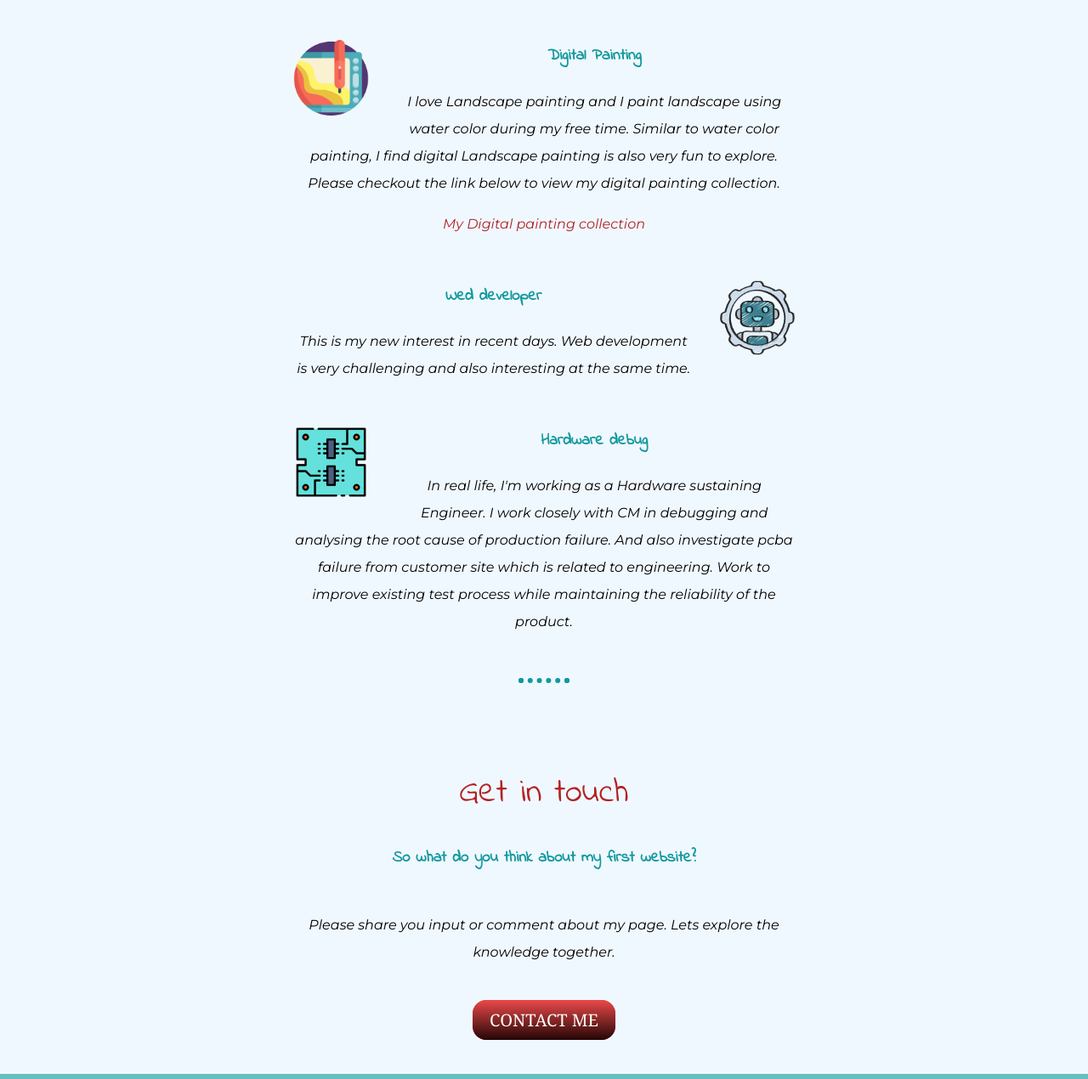
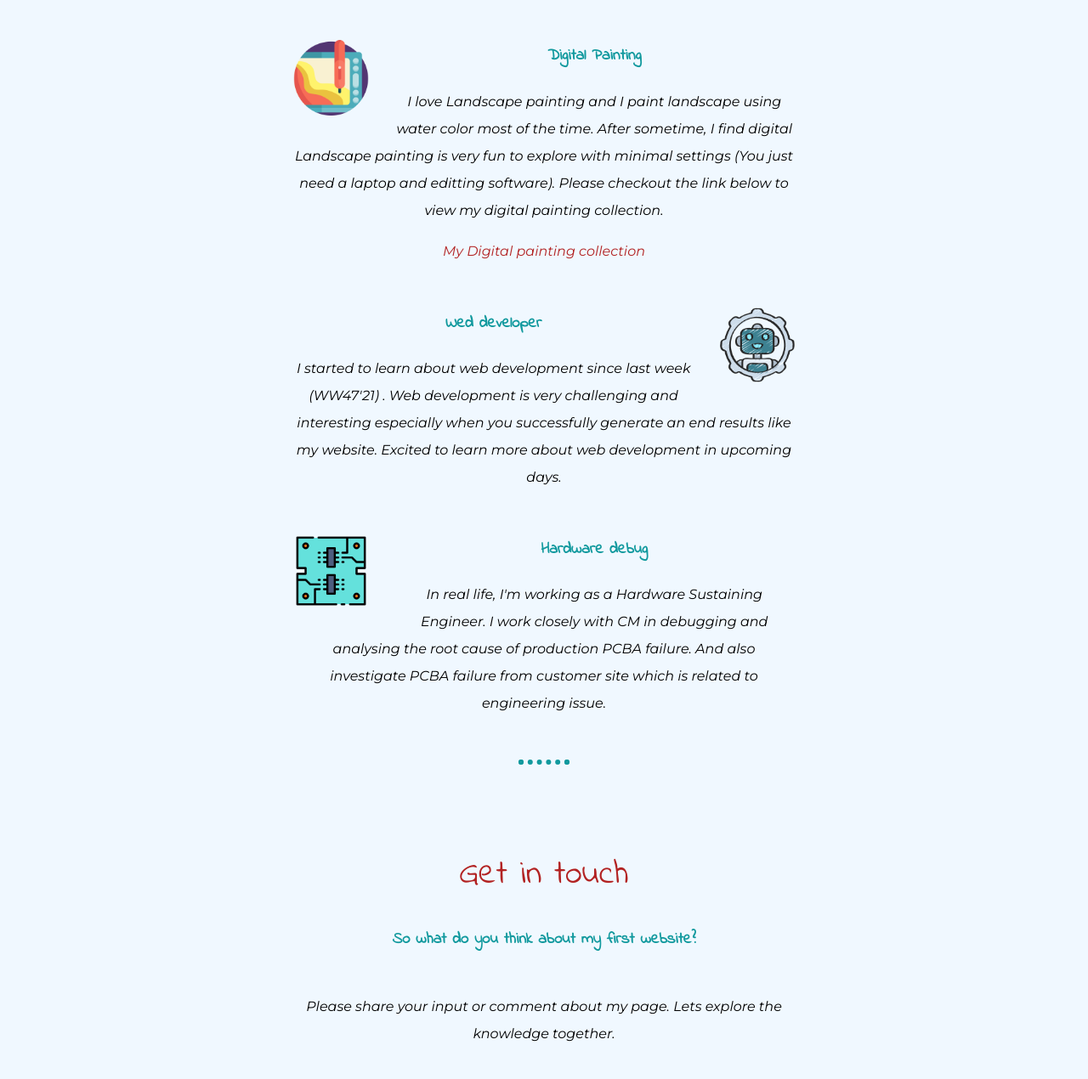
Before and after one commit to Thava01/ThavaWebsite, a plain HTML site: page index.html in a window 1280 px wide. Shown: the part 1758-3028 px from the top of the page at 85% size. Drawn offline with Linux system fonts and the light colour scheme.

Commit message:
Updated index.html
modified and enhance wording in three hobbies & skills section

```diff
--- a/index.html
+++ b/index.html
@@ -29,26 +29,25 @@
     <div class="skills-row">
       <img class="art-image" src="images/art.png" alt="digital art img">
       <h3>Digital Painting</h3>
-      <p>I love Landscape painting and I paint landscape using water color during my free time. Similar to water color painting, I find digital Landscape painting is also very fun to explore. Please checkout the link below to view my digital painting collection. </p>
+      <p>I love Landscape painting and I paint landscape using water color most of the time. After sometime, I find digital Landscape painting is very fun to explore with minimal settings (You just need a laptop and editting software). Please checkout the link below to view my digital painting collection. </p>
 <a href="https://www.youtube.com/watch?v=iF3OupPUlH8">My Digital painting collection</a>
     </div>
     <div class="skills-row">
       <img class="robot" src="images/robot.png" alt="icon">
       <h3>Wed developer</h3>
-      <p>This is my new interest in recent days. Web development is very challenging and also interesting at the same time.</p>
+      <p>I started to learn about web development since last week (WW47'21) . Web development is very challenging and interesting especially when you successfully generate an end results like my website. Excited to learn more about web development in upcoming days.</p>
     </div>
     <div class="skills-row">
       <img class="pcb" src="images/pcb-board.png" alt="pcb icon">
       <h3>Hardware debug</h3>
-      <p> In real life, I'm working as a Hardware sustaining Engineer. I work closely with CM in debugging and analysing the root cause of production failure. And also investigate pcba failure from customer site which is related to
-        engineering.
-        Work to improve existing test process while maintaining the reliability of the product.</p>
+      <p> In real life, I'm working as a Hardware Sustaining Engineer. I work closely with CM in debugging and analysing the root cause of production PCBA failure. And also investigate PCBA failure from customer site which is related to
+        engineering issue.</p>
     </div>
     <hr>
     <div class="contact">
       <h2>Get in touch</h2>
       <h3>So what do you think about my first website?</h3>
-      <p class="skills-row"> Please share you input or comment about my page. Lets explore the knowledge together.</p>
+      <p class="skills-row"> Please share your input or comment about my page. Lets explore the knowledge together.</p>
       <a class="btn" href="mailto:thavamani2201@gmail.com">CONTACT ME</a>
     </div>
   </div>
```
